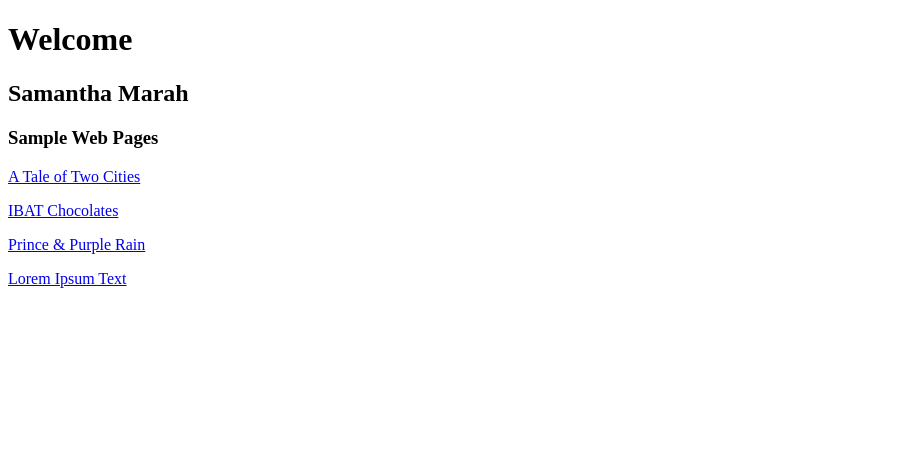
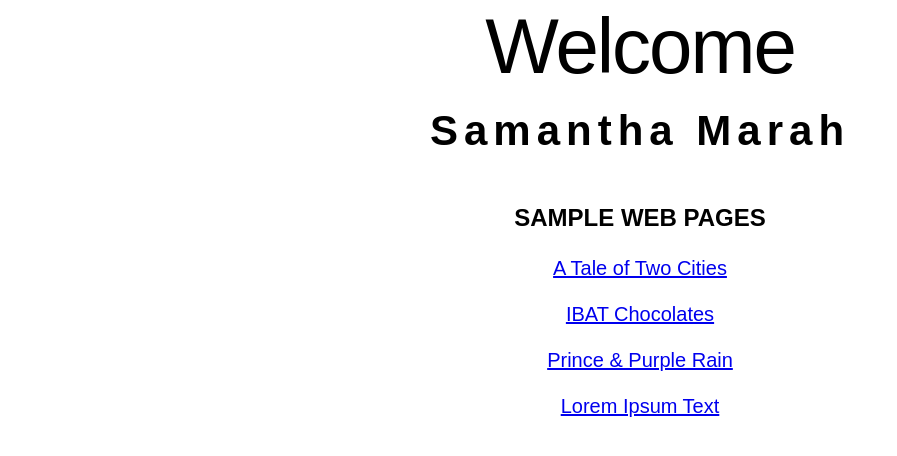
Before and after one commit to samanthamarah/samanthamarah.github.io, a plain HTML site: page index.html in a window 1280 px wide. Shown: the whole page, without its empty margins (0-897 px from the left). Drawn offline with Linux system fonts and the light colour scheme.

Commit message:
Add files via upload

```diff
--- /dev/null
+++ b/assets/css/global.css
@@ -0,0 +1,45 @@
+/*  ============= WEB BROWSER RESETS ============ */
+* { margin: 0; padding: 0; border: none }
+*, *::before, *::after { box-sizing: border-box }
+html { height: 100%; font-size: 100%; font: inherit; vertical-align: baseline;
+scroll-behavior: smooth; scroll-padding-top: 20px }
+body { max-width: 1600px; line-height: 1.5; margin-left: auto; margin-right: auto;
+min-height: 100vh; text-rendering: optimizeSpeed }
+img { width: 100%; height: auto; display: block }
+h1, h2, h3, h4 { width: 100% }
+input, button, textarea, select { font: inherit }
+
+/* ================= ENDS ================ */
+
+body {
+    text-align: center;
+    font-family: sans-serif;
+}
+
+h1 {
+    font-size: 78px;
+    font-weight: normal;
+    letter-spacing: -2px;
+    margin-bottom: 12px;
+    line-height: 1.2;
+}
+
+h2 {
+    font-size: 42px;
+    letter-spacing: 6px;
+    margin-bottom: 48px;
+    line-height: 1.2;
+}
+
+h3 {
+    font-size: 24px;
+    margin-top: 48px;
+    margin-bottom: 20px;
+    line-height: 1.2;
+    text-transform: uppercase;
+}
+
+p {
+    font-size: 20px;
+    margin-bottom: 16px;
+}
--- a/index.html
+++ b/index.html
@@ -4,8 +4,9 @@
 <head>
     <meta charset="UTF-8">
     <meta name="viewport" content="width=device-width, initial-scale=1.0">
-    <title>Samantha Marah | Home Page</title>
-    <meta name="description" content="Welcome to my website that showcases some of my digital creations.">
+    <title>Samantha Marah | Game Developer/Web Designer</title>
+    <meta name="description" content="I am a passionate game developer currently spending my spare time developing indie games. I am branching out to learn more about Web Design and Development to create a website to showcase some of the games I have developed and to also broaden my skill-sets. ">
+    <link rel="stylesheet" href="assets/css/global.css">
 </head>
 
 <body>
```
